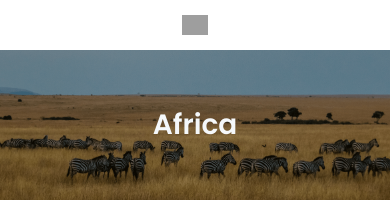
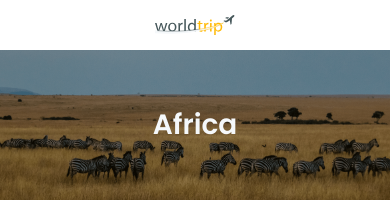
Before and after one commit to marciovz/WorldTrip-NextJS-ChakraUI, a Next.js app: page /continents/africa in a window 390 px wide. Shown: the top 202 px of the page. Built offline with nearby package versions, Linux system fonts and the light colour scheme; data requests are answered from the project's data file; grey boxes are pictures that could not be loaded.

Commit message:
Correçao da urle breakpoints nos componentes BannerHome e Header

```diff
--- a/src/components/BannerHome.tsx
+++ b/src/components/BannerHome.tsx
@@ -9,14 +9,14 @@ export default function BannerHome() {
 
   return (
     <Box
-      backgroundImage='images/BannerHome.svg'
+      backgroundImage='/images/BannerHome.svg'
       backgroundRepeat='no-repeat'
       backgroundSize='cover'
-      height={[163, 163, 211, 281, 335]}
+      height={['163px', '163px', '211px', '281px', '335px']}
     >
       <HStack
         margin='0 auto'
-        maxWidth={['90%', '540px', '720px', '960', '1140']}
+        maxWidth={['90%', '540px', '720px', '960px', '1140px']}
         spacing='auto'
         height='100%'
       >
--- a/src/components/Header.tsx
+++ b/src/components/Header.tsx
@@ -9,7 +9,7 @@ export default function Header() {
       align='center'
     >
       <Image
-        src='images/Logo.svg'
+        src='/images/Logo.svg'
         alt='logo'
         m='0 auto'
         h={['20px', '46px']}
```
